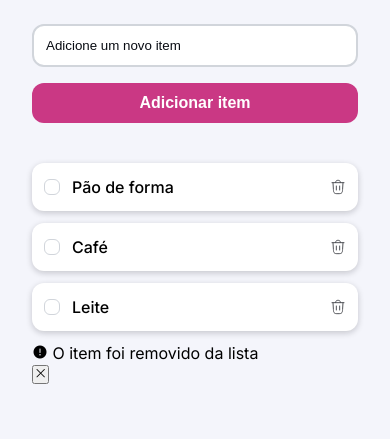
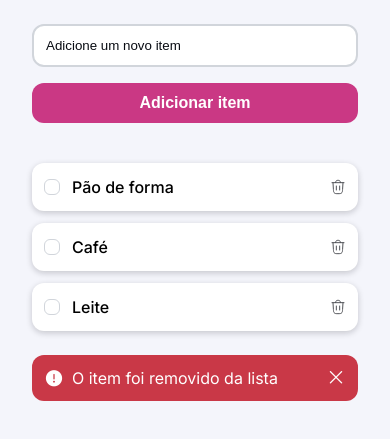
Before and after one commit to Geovannaoliveiracosta12a/Quicklist_Geovanna22aReal, a plain HTML site: page index.html in a window 390 px wide. Shown: the part 185-624 px from the top of the page. Drawn offline with nearby package versions, Linux system fonts and the light colour scheme.

Commit message:
Estilização da section.warning e fim dos estilos mobile

```diff
--- a/style.css
+++ b/style.css
@@ -164,3 +164,38 @@ main{
         }
     }
 }
+
+.warning{
+    background: var(--color-danger);
+    color: var(--always-white);
+    padding: 1.2rem;
+    display: flex;
+    align-items: center;
+    justify-content: space-between;
+    border-radius: 1.2rem;
+    margin-top: 2.4rem;
+    opacity: 1;
+    transform: translateY(0);
+    transition: opacity 0.4s ease, transform 0.4s ease;
+
+    div{
+        display: flex;
+        align-items: center;
+        gap: .8rem;
+    }
+
+    i {
+        font-size: 2rem;
+    }
+
+    button{
+        border: none;
+        background: none;
+        color: var(--always-white);
+    }
+}
+
+.hide-warning{
+    opacity: 0;
+    transform: translateY(-10px);
+}
```
